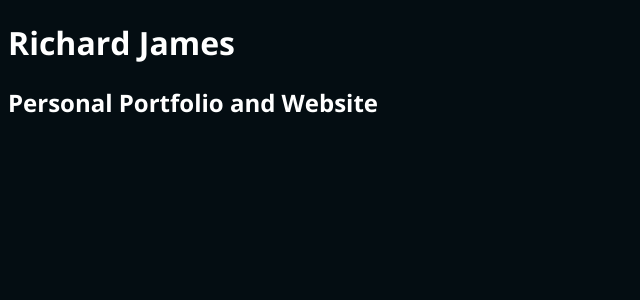
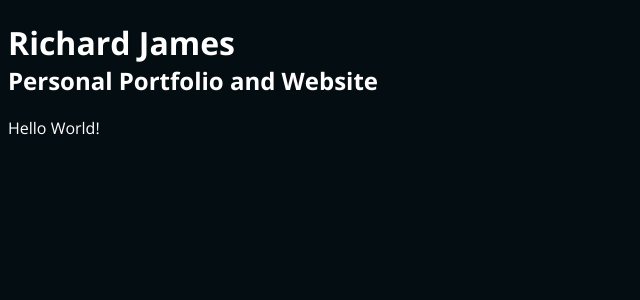
Before and after one commit to richardpjames/richardpjames.github.io, a Jekyll site: the page built from index.html, in a window 1280 px wide. Shown: the top 300 px of the page, without its empty margins (0-640 px from the left). Built offline with Jekyll 4.4.1, drawn with Linux system fonts in a browser that asks for light colours.

Commit message:
More layout and google analytics added

```diff
--- a/_layouts/default.html
+++ b/_layouts/default.html
@@ -12,7 +20,16 @@
 </head>
 
 <body>
-    {{ content }}
+    <div id="topnav">
+        <h1>Richard James</h1>
+        <h2>Personal Portfolio and Website</h2>
+    </div>
+    <div id="content">
+        {{ content }}
+    </div>
+    <div id="footer">
+
+    </div>
 </body>
 
 </html>
--- a/_sass/main.scss
+++ b/_sass/main.scss
@@ -6,3 +6,9 @@ body {
     background-color: $dark;
     font-family: "Open Sans", sans-serif;
 }
+#topnav h1 {
+    margin-bottom: 0;
+}
+#topnav h2 {
+    margin-top: 0;
+}
--- a/index.html
+++ b/index.html
@@ -2,5 +2,4 @@
 layout: default
 title: Home
 ---
-<h1>Richard James</h1>
-<h2>Personal Portfolio and Website</h2>
+<p>Hello World!</p>
```
Also changed, not shown: other parts of _layouts/default.html (+8 -0 lines).
